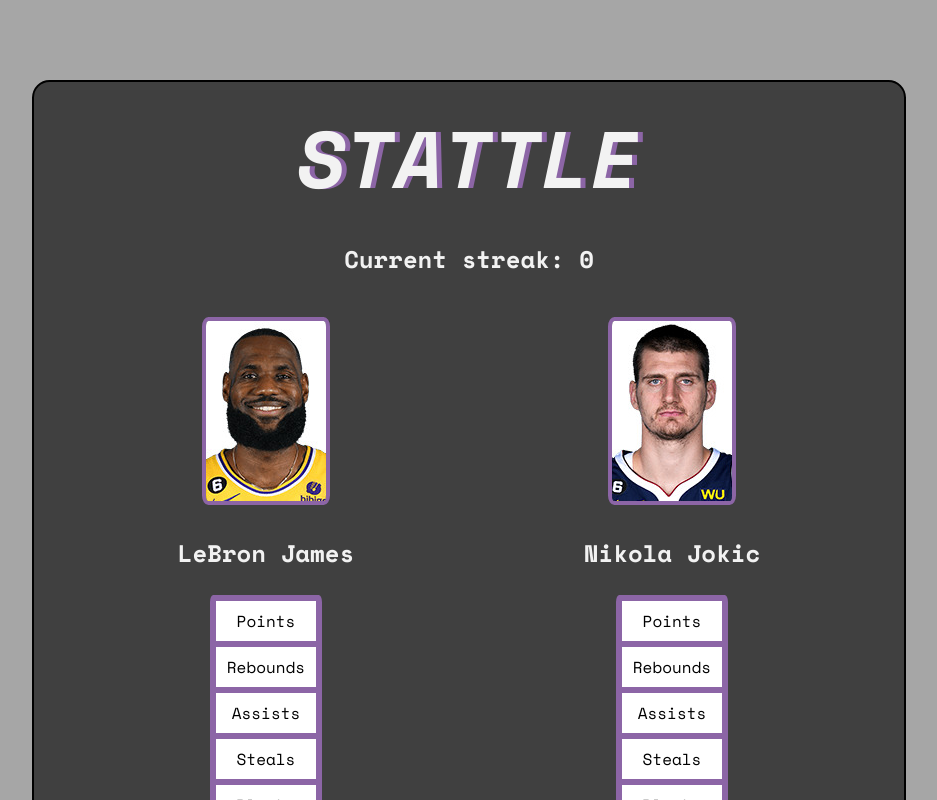
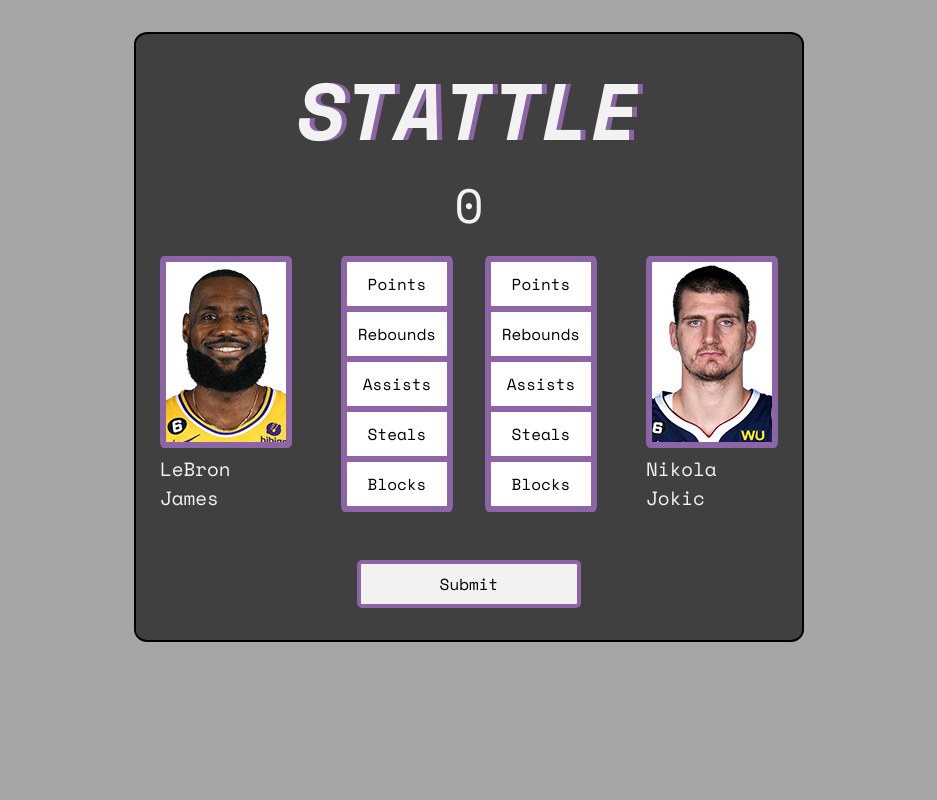
Before and after one commit to ZacharyHLong/nba-stattle, a React (Vite) app: page / in a window 1280 px wide. Shown: the top 800 px of the page, without its empty margins (171-1108 px from the left). Built offline with nearby package versions, Linux system fonts and the light colour scheme.

Commit message:
moved players into rows instead of columns

```diff
--- a/src/App.css
+++ b/src/App.css
@@ -17,12 +17,12 @@
   display: flex;
   align-items: center;
   flex-direction: column;
-  width: 80vw;
-    max-width: 870px;
+  min-width: 600px;
+  max-width: 800px;
   background-color: #404040;
   padding-bottom: 2rem;
   border-radius: 2%;
-  margin-top: 5rem;
+  margin-top: 2rem;
 }
 
 .header-container {
@@ -42,6 +42,13 @@
   text-shadow: 5px 0px #8c65a6;
 }
 
+.header-container h2 {
+  font-size: 3rem;
+  margin: 0;
+  font-weight: 400;
+  /* text-shadow: 5px 0px #8c65a6; */
+}
+
 .page-container {
   display: flex;
   flex-direction: column;
@@ -50,21 +57,28 @@
 }
 
 .headshot {
-  border-radius: 5%;
-  border: 4px solid #8c65a6;
+  border-radius: 3%;
+  border: 6px solid #8c65a6;
+  /* height: 208px; */
 }
-
 
 .player-container {
   display: flex;
   flex-direction: column;
   align-items: center;
+  padding: 0 1.5rem;
+}
+
+.player-container p {
+  color: #f2f2f2;
+  font-size: 1.2rem;
+  margin: 0;
 }
 
 .selector-box {
   width: 100%;
   display: flex;
-  justify-content: space-evenly;
+  justify-content: space-between;
 }
 
 h3 {
@@ -77,7 +91,7 @@
   justify-content: center;
   align-items: center;
   width: 100px;
-  height: 40px;
+  height: 44px;
   border: 3px solid #8c65a6;
   background-color: #fff;
   cursor: pointer;
@@ -86,6 +100,7 @@
 .stat-button-column {
   border-radius: 3%;
   border: 3px solid #8c65a6;
+  margin: 0 1rem;
 }
 
 .stat-button:hover {
@@ -113,6 +128,7 @@
   border-radius: 5px;
   background-color: #f2f2f2;
   margin-top: 3rem;
+  cursor: pointer;
 }
 
 .submit-button:hover {
@@ -120,12 +136,20 @@
   color: #f2f2f2;
 }
 
-.player-button-group {
+.player-button-group-left {
   display: flex;
-  flex-direction: column;
+  flex-direction: row;
+  align-items: center;
+  width: 40%;
+  }
+
+.player-button-group-right {
+  display: flex;
+  flex-direction: row-reverse;
   align-items: center;
   width: 40%;
 }
+
 .modal {
   position: fixed;
   z-index: 1;
@@ -153,3 +177,19 @@
   align-items: center;
   justify-content: center;
 }
+
+.left {
+  padding-left: 1rem;
+}
+
+.right {
+  padding-right: 1rem;
+}
+
+.stat-selector {
+  display: flex;
+  flex-direction: row;
+  align-items: center;
+  justify-content: center;
+  width: 100%;
+}
--- a/src/App.jsx
+++ b/src/App.jsx
@@ -87,29 +87,27 @@
       <div className="game-box">
       <div className="header-container">
         <h1>STATTLE</h1>
-        <h3>Current streak: {userStreak}</h3>
+        <h2>{userStreak}</h2>
       </div>
 
       <div className="selector-box">
-        <div className="player-button-group">
-          <PlayerContainer player={selectedPlayers[0]} />
+        <PlayerContainer player={selectedPlayers[0]} className="left" />
+        <div className="stat-selector">
           <div className="stat-button-column">
             {statNames.map((statName, index) => (
               <StatButton statName={statName} index={index} player={selectedPlayers[0]} userSelections={userSelections} handleStatChange={handleStatChange}/>
             ))}
           </div>
-        </div>
-
-        <div className="player-button-group">
-          <PlayerContainer player={selectedPlayers[1]} />
           <div className="stat-button-column">
             {statNames.map((statName, index) => (
               <StatButton statName={statName} index={index} player={selectedPlayers[1]} userSelections={userSelections} handleStatChange={handleStatChange} />
             ))}
           </div>
         </div>
+
+
+        <PlayerContainer player={selectedPlayers[1]} className="right" />
       </div>
-
 
       <button className="submit-button" onClick={handleSubmit}>Submit</button>
       </div>
--- a/src/components/PlayerContainer.jsx
+++ b/src/components/PlayerContainer.jsx
@@ -6,7 +6,7 @@
       <div className="headshot-container">
         <img className="headshot" src={player.headshot} alt={player.name} />
       </div>
-      <h3>{player.name}</h3>
+      <p>{player.name}</p>
     </div>
   );
 };
```
Lines whose indentation alone changed are shown as unchanged.
